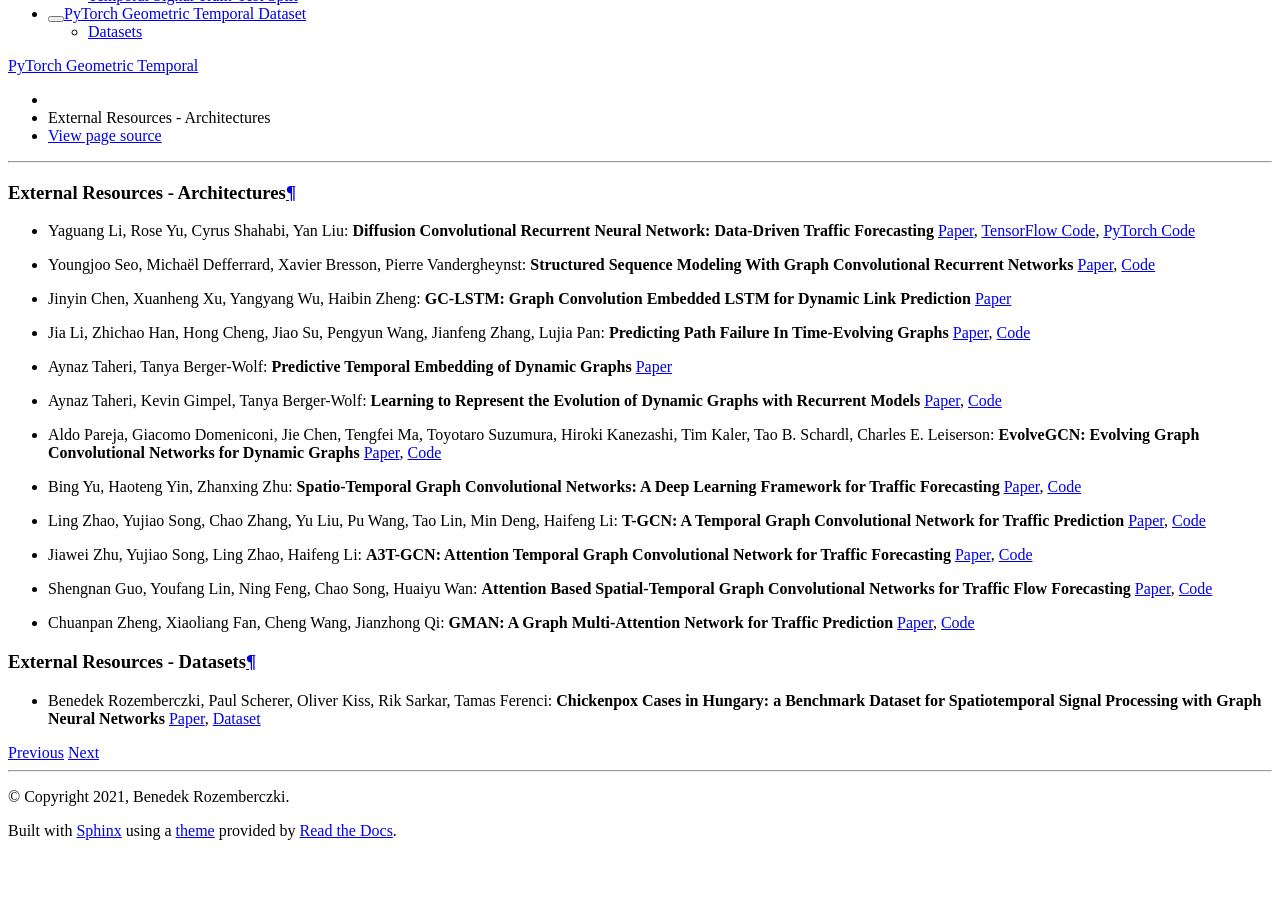
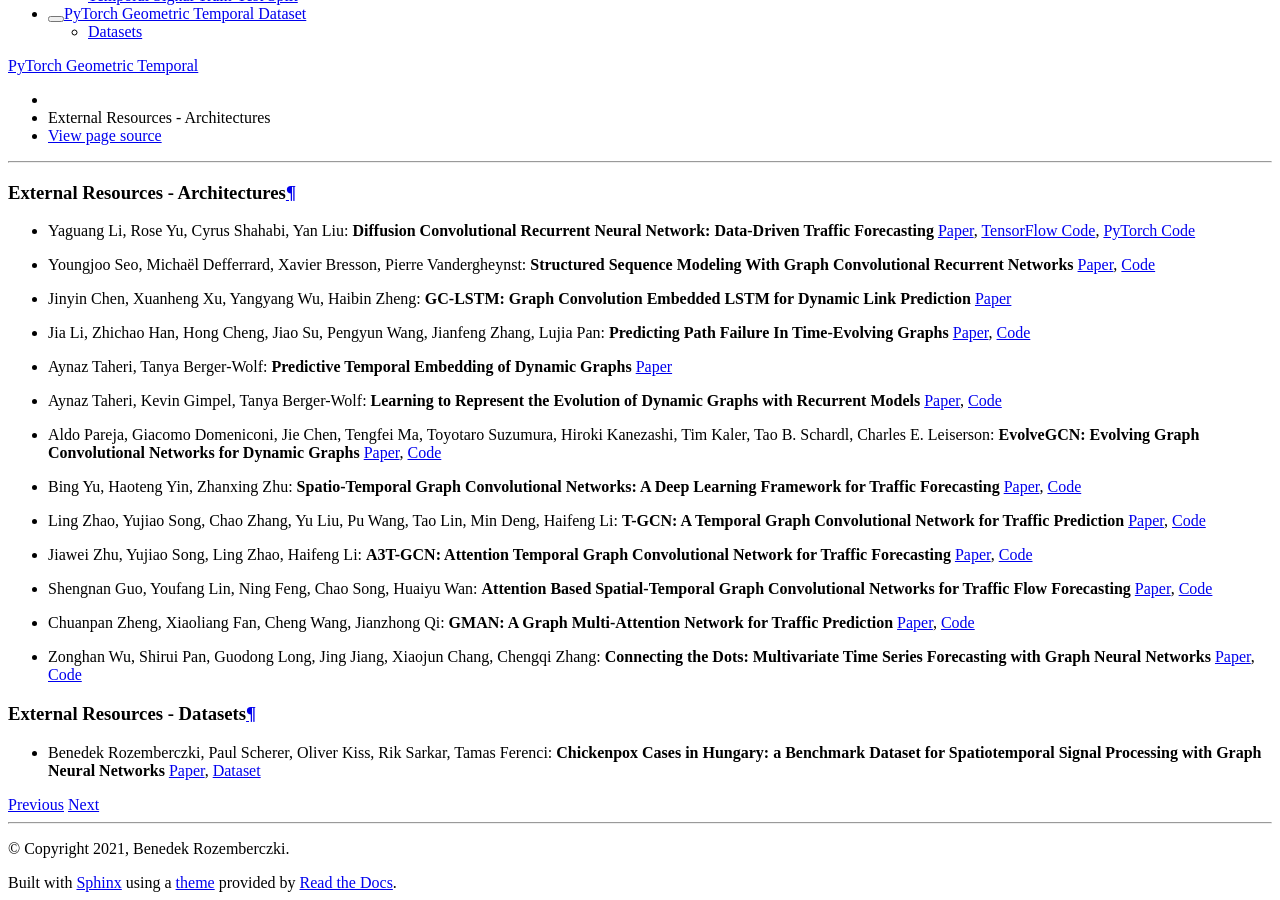
Before and after one commit to benedekrozemberczki/pytorch_geometric_temporal, a Sphinx documentation site: the page built from docs/source/notes/resources.rst, in a window 1280 px wide and 900 px high, scrolled down 1160 px. Built offline with Sphinx 7.4.7 and the Read the Docs theme 2.0.0, drawn with Linux system fonts in a browser that asks for light colours; before the commit the page ends 2008 px from its top, so only the background shows below that.

Commit message:
PTG update

```diff
--- a/docs/source/notes/resources.rst
+++ b/docs/source/notes/resources.rst
@@ -25,6 +25,8 @@ External Resources - Architectures
 
 * Chuanpan Zheng, Xiaoliang Fan, Cheng Wang, Jianzhong Qi: **GMAN: A Graph Multi-Attention Network for Traffic Prediction** `Paper <https://arxiv.org/pdf/1911.08415.pdf>`_, `Code <https://github.com/zhengchuanpan/GMAN>`_
 
+* Zonghan Wu, Shirui Pan, Guodong Long, Jing Jiang, Xiaojun Chang, Chengqi Zhang: **Connecting the Dots: Multivariate Time Series Forecasting with Graph Neural Networks** `Paper <https://arxiv.org/abs/2005.11650>`_, `Code <https://github.com/nnzhan/MTGNN>`_
+
 External Resources - Datasets
 =============================
 
```
